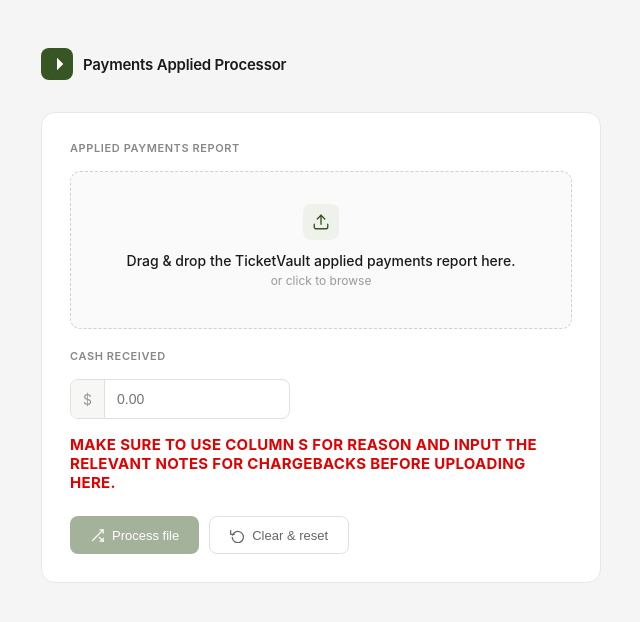
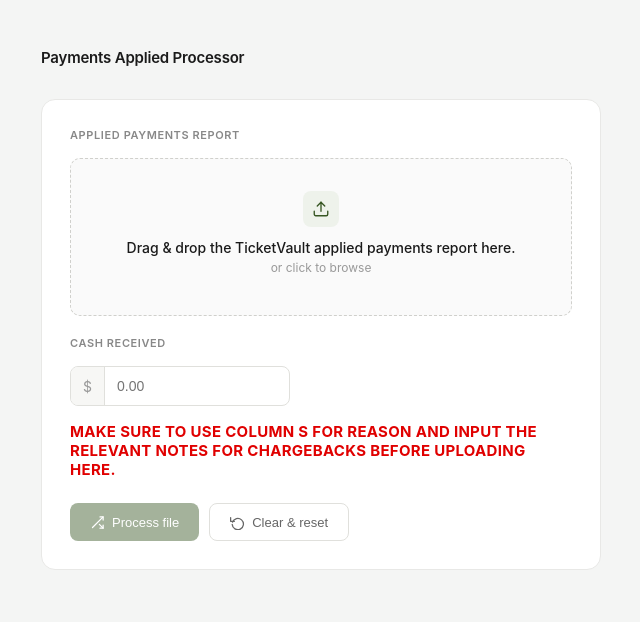
Before and after one commit to ysaccounting/Applied-Payments, a Flask app: page / in a window 1280 px wide. Shown: the top 622 px of the page, without its empty margins (319-959 px from the left). Run offline with Flask 3, Linux system fonts and the light colour scheme; parts of the project's set-up code (start-up, migrations or seed data) failed here and were passed over.

Commit message:
Add files via upload

```diff
--- a/templates/index.html
+++ b/templates/index.html
@@ -346,9 +346,6 @@
 <div class="container">
 
   <div class="logo">
-    <div class="logo-mark">
-      <svg viewBox="0 0 20 20"><path d="M3 10h14M10 3l7 7-7 7"/></svg>
-    </div>
     <div>
       <div class="logo-text">Payments Applied Processor</div>
     </div>
@@ -700,7 +697,7 @@
       document.getElementById('qboCard').style.display = 'block';
       checkQBOStatus();
       // Show Receive Payment push button only for TE files
-      document.getElementById('pushReceiveBtn').style.display = data.has_receive_payment ? 'inline-flex' : 'none';
+      document.getElementById('pushReceiveBtn').style.display = 'inline-flex';
 
       btnText.textContent = 'Process file';
       btn.disabled = false;
```
